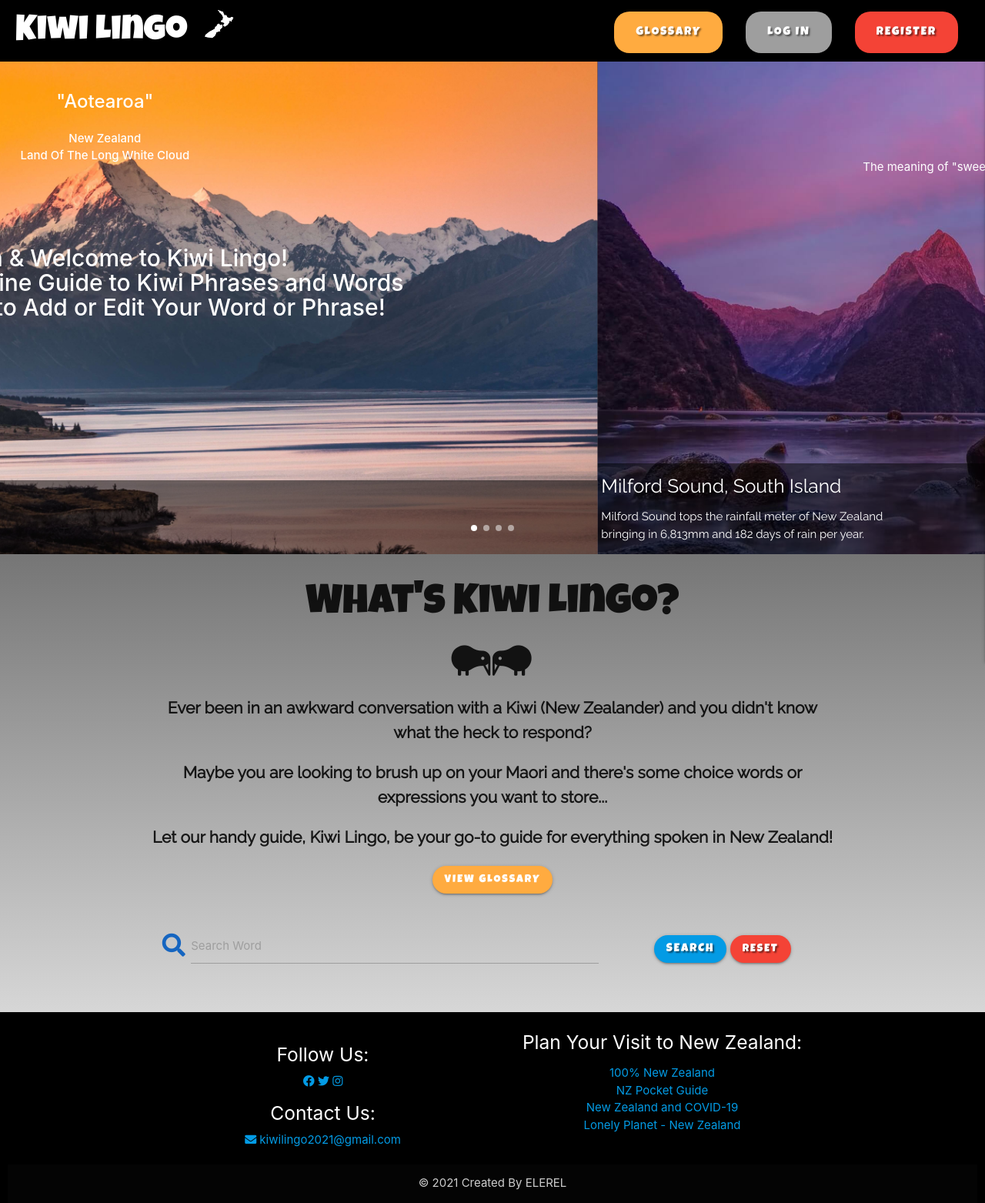
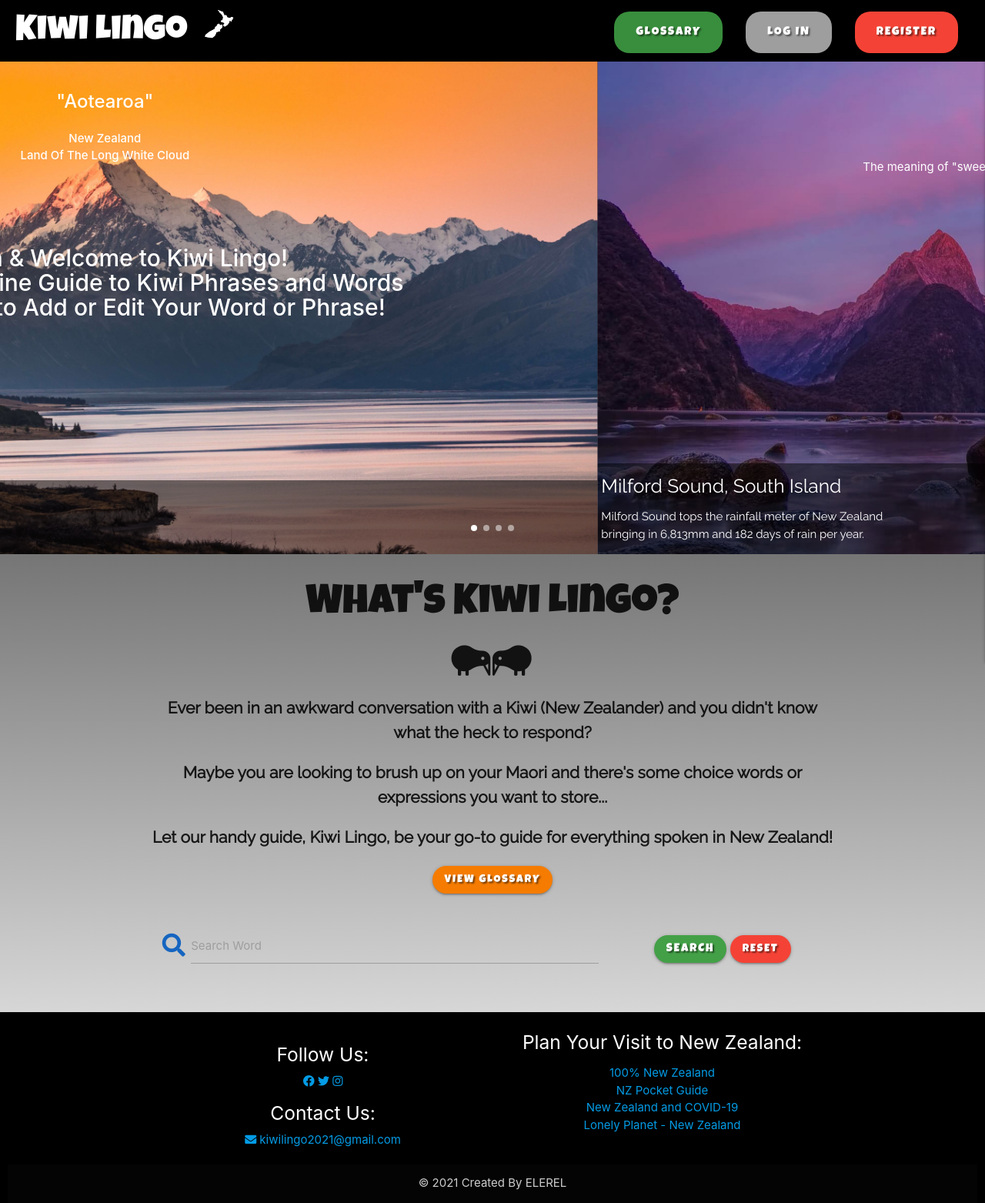
Before and after one commit to elerel/ms3-kiwi-lingo, a Flask app: page / in a window 1280 px wide. Shown: the whole page at 77% size. Run offline with Flask 2, Linux system fonts and the light colour scheme; some libraries are stand-ins or nearby versions.

Commit message:
style: changed colours of buttons on index pg

```diff
--- a/templates/base.html
+++ b/templates/base.html
@@ -50,7 +50,8 @@
                     <li><a href="{{ url_for('contact') }}">Contact</a></li>
                     <li><a href="{{ url_for('logout') }}">Log Out</a></li>
                     {% else %}
-                    <li><a href="{{ url_for('get_words') }}" class="btn-large orange accent-2">Glossary</a></li>
+                    <li><a href="{{ url_for('get_words') }}" class="btn-large green darken-2">Glossary</a>
+                    </li>
                     <li><a href="{{ url_for('login') }}" class="btn-large grey">Log In</a></li>
                     <li><a href="{{ url_for('register') }}" class="btn-large red">Register</a></li>
                     {% endif %}
--- a/templates/index.html
+++ b/templates/index.html
@@ -69,7 +69,7 @@
             </p>
         </div>
         <!--Glossary Button-->
-        <a href="{{ url_for('get_words') }}" class="btn waves-effect waves-light orange accent-2">View
+        <a href="{{ url_for('get_words') }}" class="btn waves-effect waves-light orange darken-2 text-shadow">View
             Glossary</a>
     </div>
     <!--Search Bar-->
@@ -83,7 +83,7 @@
                         <label for="query">Search Word</label>
                     </div>
                     <div class="col s12 m4">
-                        <button type="submit" class="light-blue darken-1 btn search-btn text-shadow">
+                        <button type="submit" class="green darken-1 btn search-btn text-shadow">
                             Search
                         </button>
                         <a href="{{ url_for('get_words' )}}" class="red btn reset-btn text-shadow">Reset</a>
```
